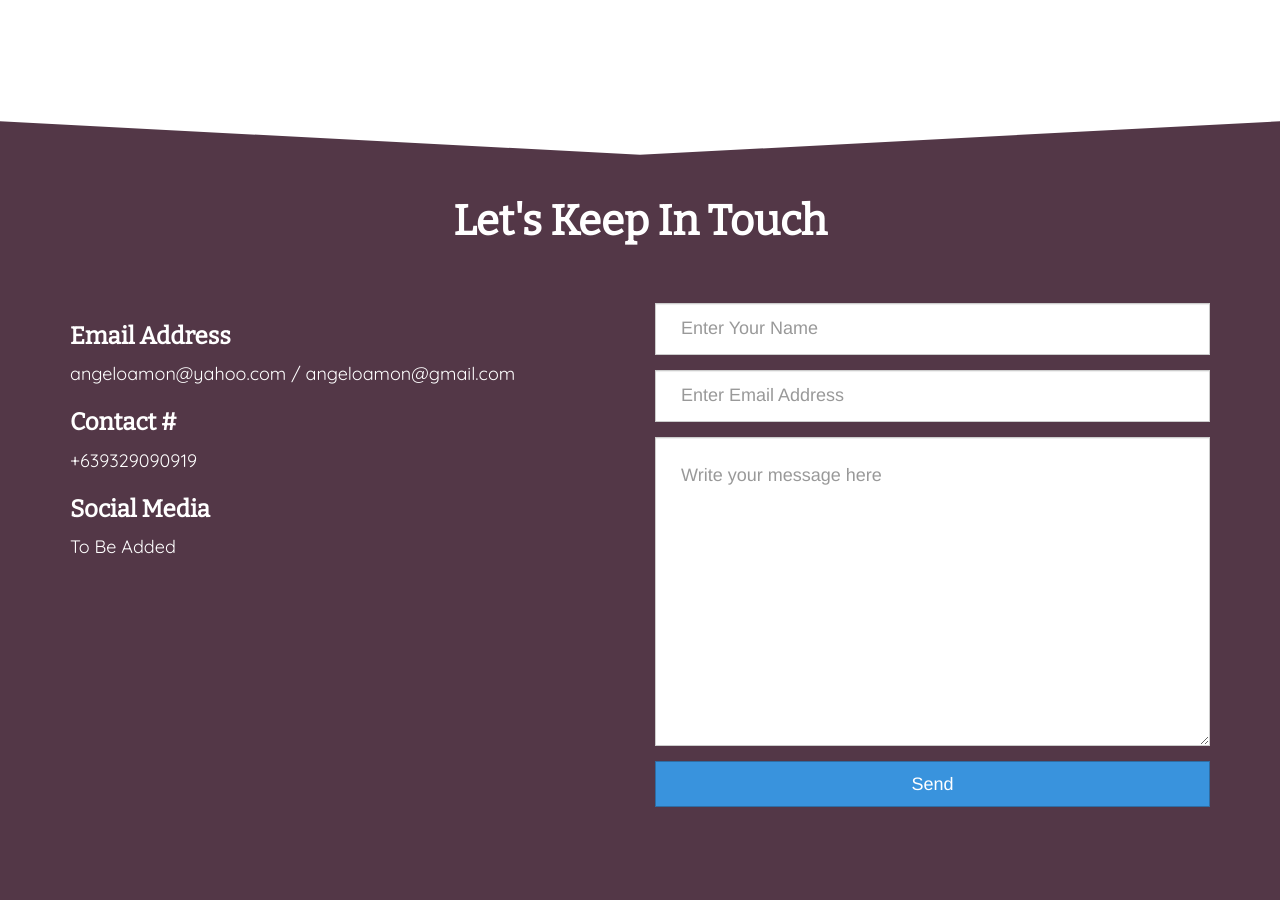
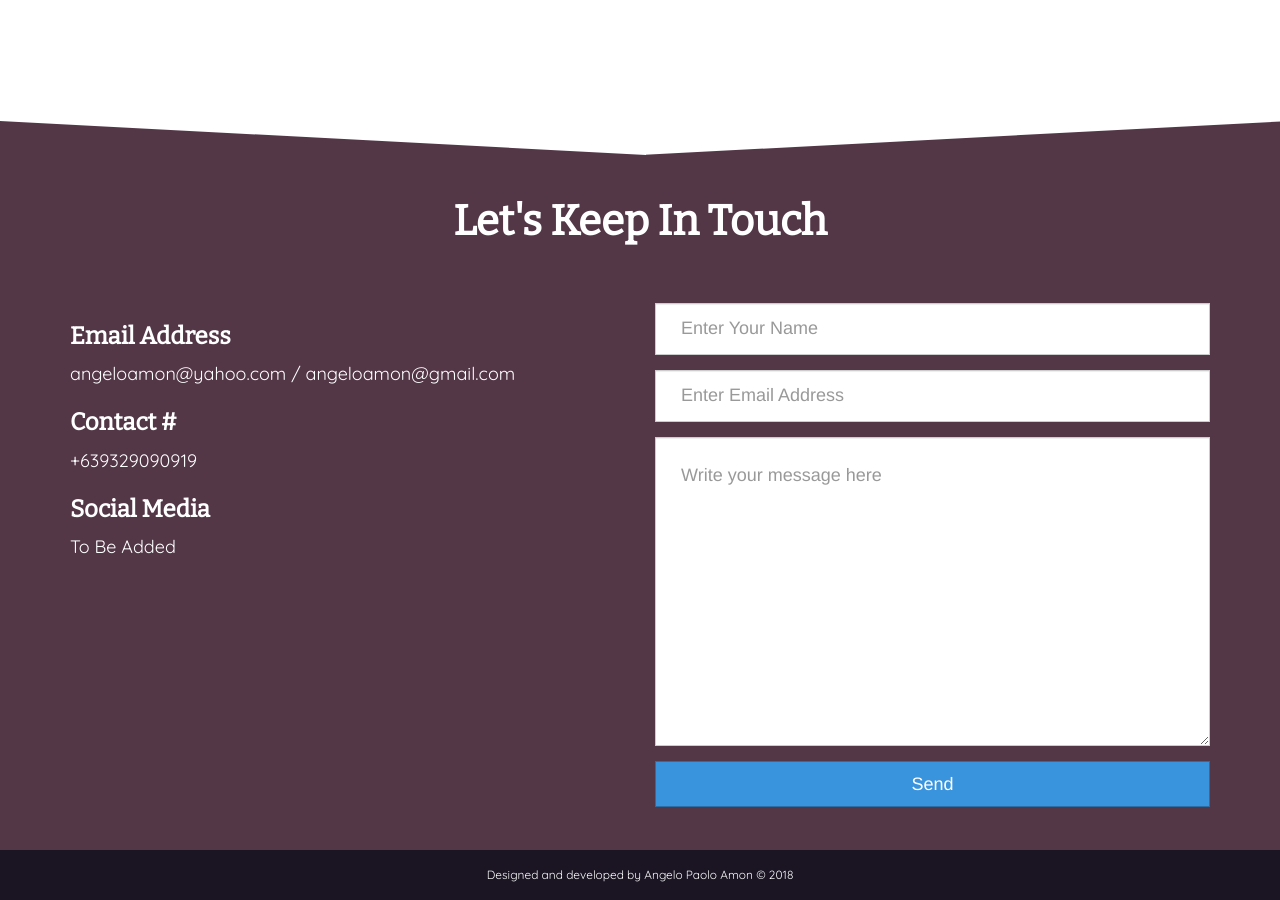
Before and after one commit to angeloamon/myportfolio, a plain HTML site: page index.html in a window 1280 px wide. Shown: the part 2540-3440 px from the top of the page. Drawn offline with nearby package versions, Linux system fonts and the light colour scheme.

Commit message:
edited footer

```diff
--- a/index.html
+++ b/index.html
@@ -174,6 +174,13 @@
 				</div>
 			</div>
 		</div>
+		<div class="apa-footer-copyright">
+			<div class="apa-footer-copyright-wrapper">
+				<div class="apa-footer-copyright-info text-center">
+					<small>Designed and developed by Angelo Paolo Amon © 2018</small>
+				</div>
+			</div>
+		</div>
 	</footer>
 </body>
 </html>
--- a/sass/main.scss
+++ b/sass/main.scss
@@ -19,7 +19,7 @@ h1,h2,h3,h4,h5 {
 	font-weight: bold;
 }
 
-p,a {
+small,p,a {
 	font-family: 'Quicksand', sans-serif;;
 	line-height: 30px;
 }
@@ -204,7 +204,7 @@ header {
 		bottom: -6%;
 		background-color: #ffffff;
 		height: 100px;
-		width: 50%;
+		width: 50.5%;
 		-webkit-transform: skewY(3deg);
 		-moz-transform: skewY(3deg);
 		-ms-transform: skewY(3deg);
@@ -215,11 +215,11 @@ header {
 	&::after {
 		content: '';
 		position: absolute;
-		right: 0;
+		right: -0.5%;
 		bottom: -6%;
 		background-color: #ffffff;
 		height: 100px;
-		width: 50%;
+		width: 50.1%;
 		-webkit-transform: skewY(-3deg);
 		-moz-transform: skewY(-3deg);
 		-ms-transform: skewY(-3deg);
@@ -264,6 +264,7 @@ footer {
 	align-items: center;
 	flex-direction: column;
 	justify-content: center;
+	position: relative;
 	.apa-footer-inner {
 		.apa-footer-wrapper {
 			h2 {
@@ -316,4 +317,18 @@ footer {
 			}
 		}
 	}
+	.apa-footer-copyright {
+		background-color: #1A1423;
+		width: 100%;
+		position: absolute;
+		bottom: 0;
+		padding: 10px 0;
+		.apa-footer-copyright-wrapper {
+			.apa-footer-copyright-info {
+				small {
+					color: $primary-text-color;
+				}
+			}
+		}
+	}
 }
```
Also changed, not shown: css/main.css, 1 other file.
